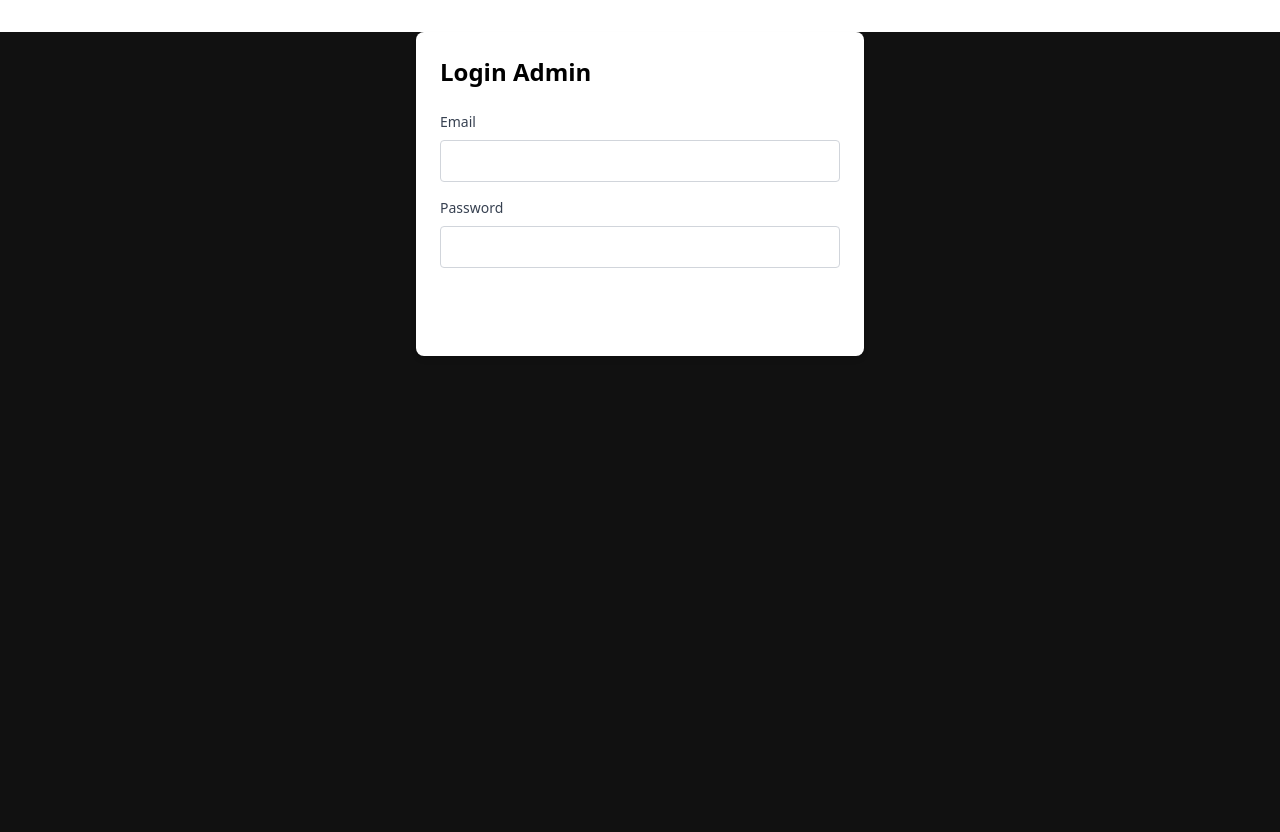
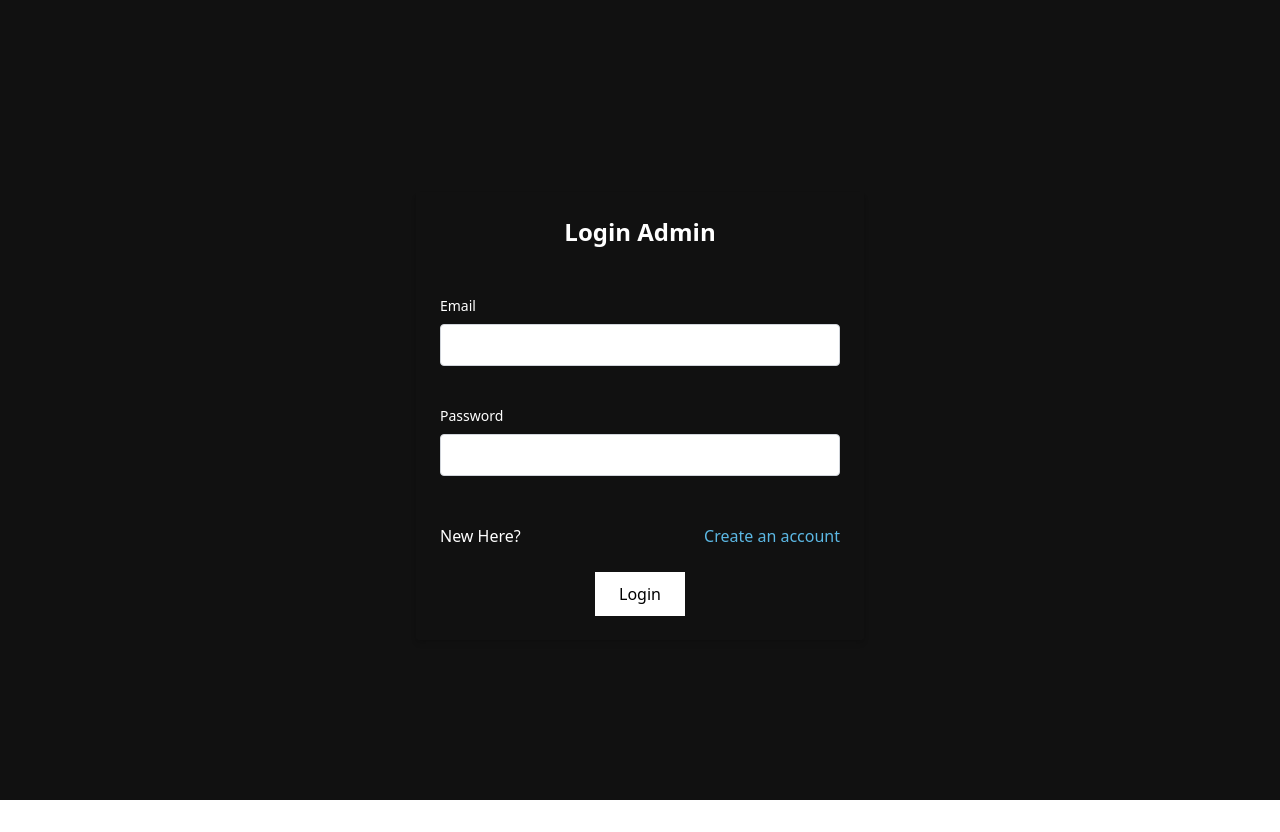
Before and after one commit to solo925/MultiRoleTaskManager, a React (Vite) app in the folder client/: page /admin/login in a window 1280 px wide. After the commit the page ends 800 px from the top, so only its background shows below. Built offline with nearby package versions, Linux system fonts and the light colour scheme; a web font is replaced by a local one.

Commit message:
Final authenticaton/authorization forms UI

```diff
--- a/client/src/components/Navbar.tsx
+++ b/client/src/components/Navbar.tsx
@@ -9,8 +9,9 @@ const Navbar = () => {
             <p className="font-bold text-white text-2xl text-calligraphy">TaskTracker</p>
         </div>
         <div className="flex justify-between">
-            <div className="links"></div>
-            <ImUser></ImUser>
+            <div className="outline shadow-2xl rounded-full p-3 flex justify-center items-center">
+             <ImUser className="text-white text-2xl"></ImUser>
+            </div>
         </div>
     </div>
   )
--- a/client/src/pages/ADMIN/LoginAdmin.tsx
+++ b/client/src/pages/ADMIN/LoginAdmin.tsx
@@ -1,4 +1,6 @@
 import { useState, FormEvent, ChangeEvent } from "react";
+import Button from "../../components/Button";
+import { Link } from "react-router-dom";
 
 const LoginAdmin = () => {
   const [email, setEmail] = useState<string>("");
@@ -12,16 +14,17 @@ const LoginAdmin = () => {
 
 
   return (
+    <div className="flex justify-center items-center h-screen">
     <form
       onSubmit={handleSubmit}
-      className="max-w-md mx-auto mt-8 p-6 bg-white rounded-lg shadow-md"
+      className="max-w-md w-[450px] flex flex-col gap-y-6 mx-auto mt-8 p-6 rounded-sm shadow-md"
     >
-      <div className="text-2xl font-bold mb-6">Login Admin</div>
+      <div className="text-2xl text-center text-white font-bold mb-6">Login Admin</div>
 
       <div className="mb-4">
         <label
           htmlFor="email"
-          className="block text-gray-700 text-sm font-medium mb-2"
+          className="block text-white text-sm font-medium mb-2"
         >
           Email
         </label>
@@ -39,7 +42,7 @@ const LoginAdmin = () => {
       <div className="mb-6">
         <label
           htmlFor="password"
-          className="block text-gray-700 text-sm font-medium mb-2"
+          className="block text-white text-sm font-medium mb-2"
         >
           Password
         </label>
@@ -53,14 +56,13 @@ const LoginAdmin = () => {
           required
         />
       </div>
-
-      <button
-        type="submit"
-        className="w-full bg-blue-500 text-white py-2 px-4 rounded hover:bg-blue-600 focus:outline-none focus:ring-2 focus:ring-blue-500"
-      >
-        Login
-      </button>
+      <div className="flex justify-between w-full">
+        <p className="text-white">New Here?</p>
+        <Link to="/admin/register" className="text-blue">Create an account</Link>
+      </div>
+      <Button text="Login"></Button>
     </form>
+    </div>
   );
 };
 
--- a/client/src/pages/ADMIN/RegisterAdmin.tsx
+++ b/client/src/pages/ADMIN/RegisterAdmin.tsx
@@ -98,6 +98,8 @@ const RegisterAdmin: React.FC<RegisterFormProps> = () => {
                 <Link to="/admin/login" className="text-blue">Login here</Link>
             </div>
 
+
+
       <button
         type="submit"
         className="w-full bg-blue-500 text-white py-2 px-4 rounded hover:bg-blue-600 focus:outline-none focus:ring-2 focus:ring-blue-500"
--- a/client/src/pages/Dashboard.tsx
+++ b/client/src/pages/Dashboard.tsx
@@ -33,10 +33,10 @@ const Dashboard = () => {
                     <span>Logout</span>
                 </div>
             </div>
-            <div className="projects w-3/5 border-x p-2">
+            <div className="projects w-3/5 border-x p-2 h-[85vh]">
                 <h1 className="text-center text-xl text-white">Projects</h1>
             </div>
-            <div className="teams bg-slateGray bg-opacity-15 rounded-lg w-1/5 p-2">
+            <div className="teams bg-slateGray bg-opacity-15 rounded-lg w-1/5 p-2 h-[85vh]">
                 <h1 className="text-center text-xl text-white">Teams</h1>
             </div>
         </div>
--- a/client/src/pages/user/LoginUser.tsx
+++ b/client/src/pages/user/LoginUser.tsx
@@ -7,7 +7,7 @@ const LoginUser = () => {
     const [password,setPassword] = useState('');
   return (
     <div className="h-screen flex justify-center items-center">
-        <form className="m-auto border p-3 w-[450px] my-auto h-fit flex gap-y-8 flex-col items-start justify-start rounded-sm">
+        <form className="m-auto shadow-md p-3 w-[450px] my-auto h-fit flex gap-y-8 flex-col items-start justify-start rounded-md">
             <div className="text-center font-bold w-full text-white text-xl">Login User</div>
             <div className="flex flex-col gap-y-2 w-full">
                 <label htmlFor="email" className="text-white">Email</label>
--- a/client/src/pages/user/RegisterUser.tsx
+++ b/client/src/pages/user/RegisterUser.tsx
@@ -9,7 +9,7 @@ const RegisterUser = () => {
     const [role] = useState('User');
   return (
     <div className="h-screen flex justify-center items-center">
-        <form className="m-auto border p-3 w-[450px] my-auto h-fit flex gap-y-8 flex-col items-start justify-start rounded-sm">
+        <form className="m-auto shadow-md rounded-md p-3 w-[450px] my-auto h-fit flex gap-y-8 flex-col items-start justify-start">
             <div className="text-center font-bold w-full text-white text-xl">Register User</div>
             <div className="flex flex-col gap-y-2 w-full">
                 <label htmlFor="username" className="text-white">Username</label>
```
